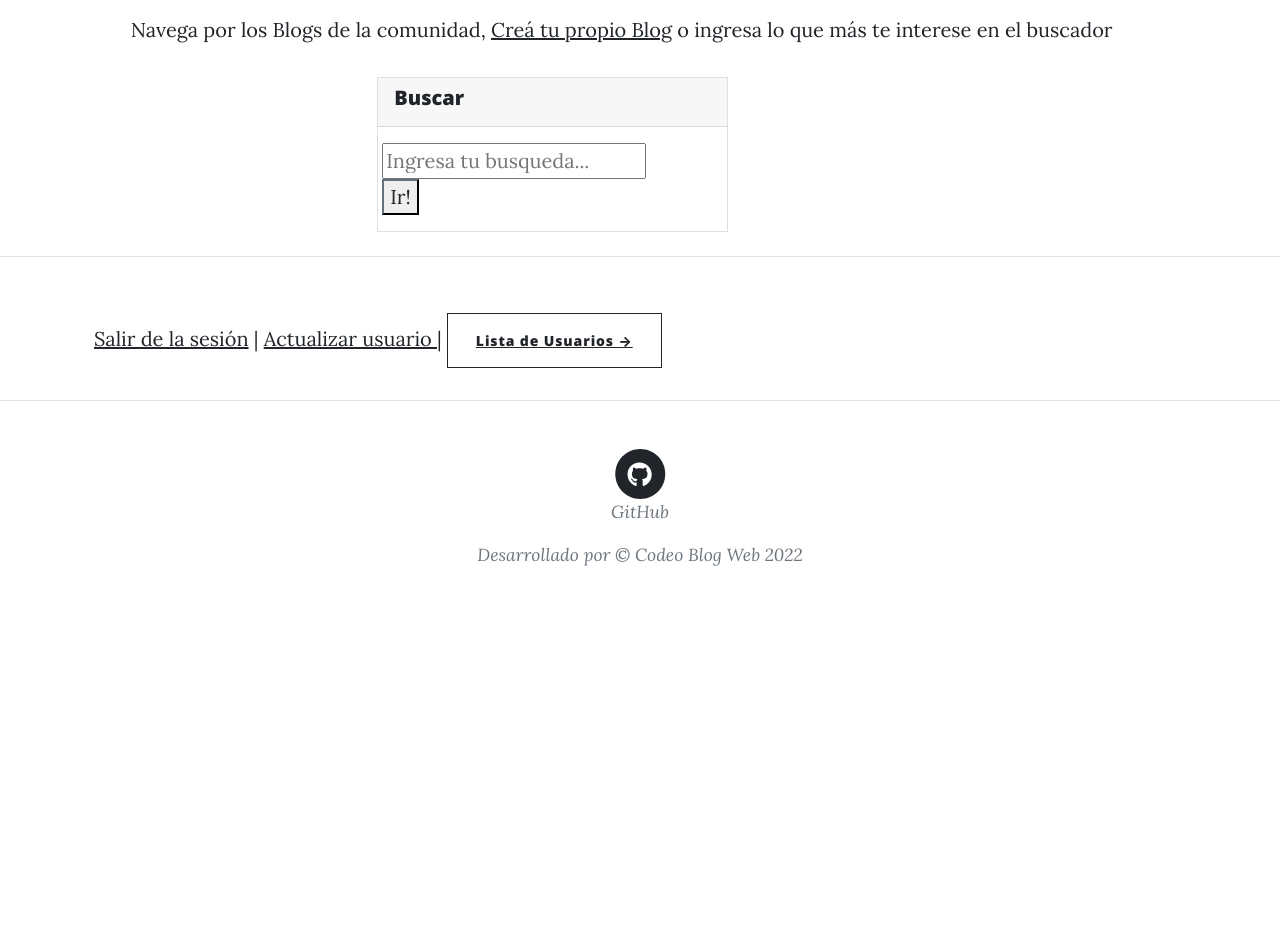
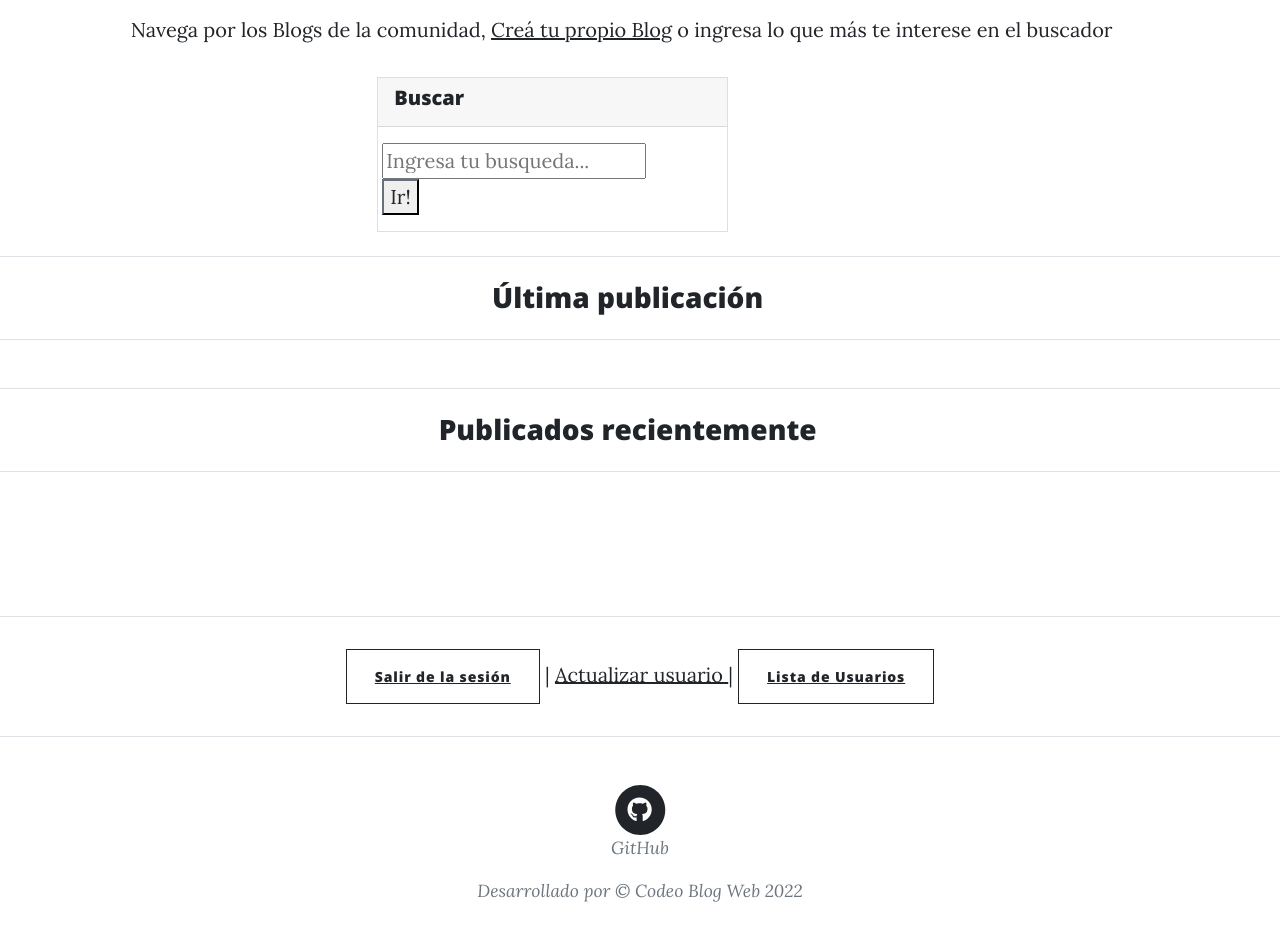
Before and after one commit to EzequielBosco/Proyecto_final_Coderhouse, a Django app: page /pages/ in a window 1280 px wide. Shown: the part 509-1461 px from the top of the page. Before the commit the page ends 1075 px from the top, so only its background shows below. Run offline with Django 4.2, Linux system fonts and the light colour scheme; the visitor is signed in with stand-in values (Sample User, id 1); data that the repository does not hold is empty; some libraries are stand-ins or nearby versions.

Commit message:
acomodo estetica del blog

```diff
--- a/blog/templates/blog/blogs.html
+++ b/blog/templates/blog/blogs.html
@@ -34,6 +34,11 @@
         <!-- Divider-->
         <hr class="my-4" />
         </div>
+        <div class="container col-md-3 col-lg-4 col-xl-3">
+        <h3>Última publicación</h3>
+        </div>
+                    <!-- Divider-->
+                    <hr class="my-4" />
         <div class="container px-4 px-lg-8">
             <div class="row gx-4 gx-lg-5 justify-content-center">
                 <div class="col-md-10 col-lg-8 col-xl-8">
@@ -52,11 +57,22 @@
                         </p>
                     </div>
                     {% endif %}
+                </div>
+            </div>
+        </div>
+        <!-- Divider-->
+        <hr class="my-4" />
+        <div class="container col-md-4 col-lg-4 col-xl-4">
+        <h3>Publicados recientemente</h3>
+        </div>
+        <!-- Divider-->
+        <hr class="my-4" />
+        <div class="container">
+        <div class="row gx-4 gx-lg-5 row-cols-2 row-cols-md-2 row-cols-xl-2 justify-content-center">
+            <div class="col mb-5">
                     {% if  post.1 %}
-                    <!-- Divider-->
-                    <hr class="my-4" />
                     <!-- Post preview-->
-                    <div class="post-preview card h-15">
+                    <div class="card h-100">
                         {% if  post.1.imagen %}
                         <a href="{% url 'blog-detail' post.1.id %}"><img style="max-width:100%;" class="card-img-top" src="{{ post.1.imagen.url }}"/></a>
                         {% endif %}
@@ -65,15 +81,17 @@
                     <p class="post-meta">
                         Creado por
                         <a href="{% url 'user-list' %}">{{post.1.autor}}</a> el {{post.1.fecha}}
+                        <div class="container text-center">
                             <a class="btn btn-outline-dark flex-shrink-0" id="submitButton" type="submit" href="{% url 'blog-detail' post.1.id %}">Leer más →</a>
+                        </div>
                         </p>
                     </div>
                     {% endif %}
+            </div>
+            <div class="col mb-5">
                     {% if  post.2 %}
-                    <!-- Divider-->
-                    <hr class="my-4" />
                     <!-- Post preview-->
-                    <div class="post-preview card h-15">
+                    <div class="card h-100">
                         {% if  post.2.imagen %}
                         <a href="{% url 'blog-detail' post.2.id %}"><img style="max-width:100%;" class="card-img-top" src="{{ post.2.imagen.url }}"/></a>
                         {% endif %}
@@ -82,14 +100,16 @@
                         <p class="post-meta">
                             Creado por
                             <a href="{% url 'user-list' %}">{{post.2.autor}}</a> el {{post.2.fecha}}
-                            <a class="btn btn-outline-dark flex-shrink-0" id="submitButton" type="submit" href="{% url 'blog-detail' post.2.id %}">Leer más →</a>
+                            <div class="container text-center">
+                                <a class="btn btn-outline-dark flex-shrink-0" id="submitButton" type="submit" href="{% url 'blog-detail' post.2.id %}">Leer más →</a>
+                            </div>
                         </p>
                     </div>
                     {% endif %}
+            </div>
                     {% if  post.3 %}
-                    <hr class="my-4" />
                     <!-- Post preview-->
-                    <div class="post-preview card h-15">
+                    <div class="card h-100">
                         {% if  post.3.imagen %}
                         <a href="{% url 'blog-detail' post.3.id %}"><img style="max-width:100%;" class="card-img-top" src="{{ post.3.imagen.url }}"/></a>
                         {% endif %}
@@ -98,15 +118,16 @@
                         <p class="post-meta">
                             Creado por
                             <a href="{% url 'user-list' %}">{{post.3.autor}}</a> el {{post.3.fecha}}
-                            <a class="btn btn-outline-dark flex-shrink-0" id="submitButton" type="submit" href="{% url 'blog-detail' post.3.id %}">Leer más →</a>
+                            <div class="container text-center">
+                                <a class="btn btn-outline-dark flex-shrink-0" id="submitButton" type="submit" href="{% url 'blog-detail' post.3.id %}">Leer más →</a>
+                            </div>
                         </p>
                     </div>
                     {% endif %}
+            <div class="col mb-5">
                     {% if  post.4 %}
-                    <!-- Divider-->
-                    <hr class="my-4" />
                     <!-- Post preview-->
-                    <div class="post-preview card h-15">
+                    <div class="card h-100">
                         {% if  post.4.imagen %}
                         <a href="{% url 'blog-detail' post.4.id %}"><img style="max-width:100%;" class="card-img-top" src="{{ post.4.imagen.url }}"/></a>
                         {% endif %}
@@ -115,15 +136,16 @@
                         <p class="post-meta">
                             Creado por
                             <a href="{% url 'user-list' %}">{{post.4.autor}}</a> el {{post.4.fecha}}
-                            <a class="btn btn-outline-dark flex-shrink-0" id="submitButton" type="submit" href="{% url 'blog-detail' post.4.id %}">Leer más →</a>
+                            <div class="container text-center">
+                                <a class="btn btn-outline-dark flex-shrink-0" id="submitButton" type="submit" href="{% url 'blog-detail' post.4.id %}">Leer más →</a>
+                            </div>
                         </p>
                     </div>
                     {% endif %}
+            </div>
                     {% if  post.5 %}
-                    <!-- Divider-->
-                    <hr class="my-4" />
                     <!-- Post preview-->
-                    <div class="post-preview card h-15">
+                    <div class="card h-100">
                         {% if  post.5.imagen %}
                         <a href="{% url 'blog-detail' post.5.id %}"><img style="max-width:100%;" class="card-img-top" src="{{ post.5.imagen.url }}"/></a>
                         {% endif %}
@@ -132,12 +154,19 @@
                         <p class="post-meta">
                             Creado por
                             <a href="{% url 'user-list' %}">{{post.5.autor}}</a> el {{post.5.fecha}}
+                        <div class="container text-center">
                             <a class="btn btn-outline-dark flex-shrink-0" id="submitButton" type="submit" href="{% url 'blog-detail' post.5.id %}">Leer más →</a>
+                        </div>
                         </p>
                     </div>
                     {% endif %}
                 </div>
             </div>
-            <p><a href="{% url 'blog-logout' %}">Salir de la sesión</a> | <a href="{% url 'profile-update' user.id %}">Actualizar usuario </a> | <a class="btn btn-outline-dark flex-shrink-0" id="submitButton" type="submit" href="{% url 'user-list' %}">   Lista de Usuarios →</a></p>
+        </div>
+        </div>
+        <!-- Divider-->
+        <hr class="my-4" />
+        <div class="container text-center">
+            <p><a href="{% url 'blog-logout' %}" class="btn btn-outline-dark flex-shrink-0">Salir de la sesión</a> | <a href="{% url 'profile-update' user.id %}">Actualizar usuario </a> | <a class="btn btn-outline-dark flex-shrink-0" id="submitButton" type="submit" href="{% url 'user-list' %}">   Lista de Usuarios</a></p>
         </div>
 {% endblock %}
```
Also changed, not shown: media/imagenpost/a_TuVr5yx.jpg (added), media/imagenpost/c_TjAQ8vU.jpg (added), media/imagenpost/d.jpg (added), media/imagenpost/e_DSvLYs6.jpg (added), media/imagenpost/f_lyU7YW7.jpg (added).
